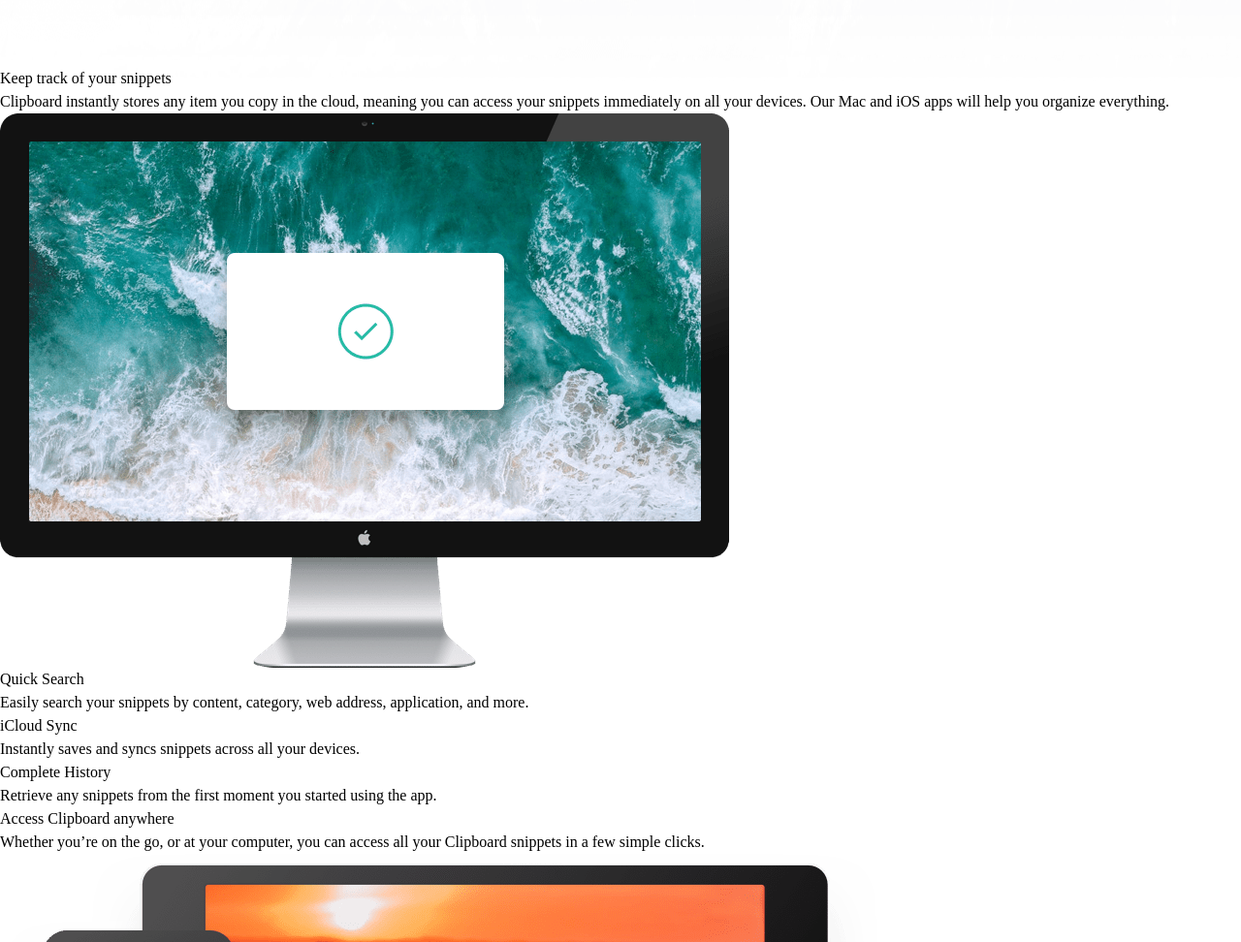
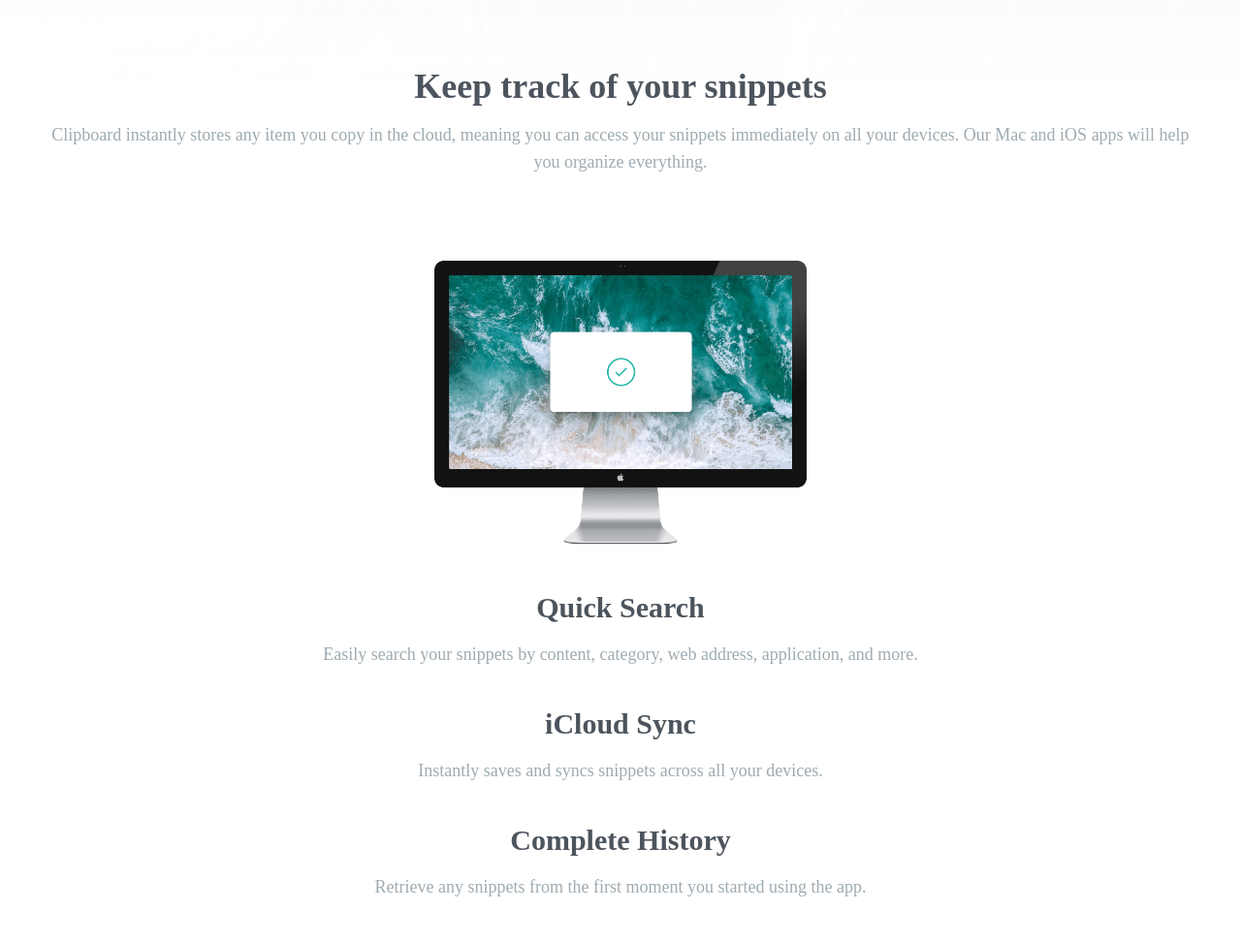
Before and after one commit to RonenTGreat/clipboard-landing-page, a website: page index.html in a window 1280 px wide. Shown: the part 700-1672 px from the top of the page at 97% size. Drawn offline with Linux system fonts and the light colour scheme; a web font is replaced by a local one.

Commit message:
finished with second section

```diff
--- a/index.html
+++ b/index.html
@@ -19,8 +19,8 @@
       </picture>
       <div>
         <img class="z-1 pt-36 pb-16 mx-auto" src="./images/logo.svg" alt="">
-        <h1 class="px-5 pb-4 text-darkgrayishblue text-center text-4xl font-bold">A history of everything you copy</h1>
-        <p class="text-grayishblue text-lg text-center px-10 pb-10">Clipboard allows you to track and organize everything you
+        <h1 class="heading">A history of everything you copy</h1>
+        <p class="paragraph">Clipboard allows you to track and organize everything you
   copy. Instantly access your clipboard on all your devices.</p>
   <div class="mx-auto grid grid-cols-1 pb-36">
     <button class="bg-strongcyan mb-6 btn shadow-cyanshadow">Download for iOS</button>
@@ -32,28 +32,28 @@
 
 
     <!-- Second Section Start -->
-    <section>
+    <section class="pb-32">
       <div>
-        <h2>Keep track of your snippets</h2>
-        <p>Clipboard instantly stores any item you copy in the cloud,
+        <h2 class="heading">Keep track of your snippets</h2>
+        <p class="paragraph pb-5">Clipboard instantly stores any item you copy in the cloud,
   meaning you can access your snippets immediately on all your
   devices. Our Mac and iOS apps will help you organize everything.</p>
       </div>
 
       <div>
-        <img src="./images/image-computer.png" alt="">
+        <img class="w-96 py-12 mx-auto" src="./images/image-computer.png" alt="">
         <div>
           <div>
-            <h3>Quick Search</h3>
-            <p>Easily search your snippets by content, category, web address, application, and more.</p>
+            <h3 class="subheading">Quick Search</h3>
+            <p class="paragraph">Easily search your snippets by content, category, web address, application, and more.</p>
           </div>
           <div>
-            <h3>iCloud Sync</h3>
-            <p>Instantly saves and syncs snippets across all your devices.</p>
+            <h3 class="subheading">iCloud Sync</h3>
+            <p class="paragraph">Instantly saves and syncs snippets across all your devices.</p>
           </div>
           <div>
-            <h3>Complete History</h3>
-            <p>Retrieve any snippets from the first moment you started using the app.</p>
+            <h3 class="subheading">Complete History</h3>
+            <p class="paragraph">Retrieve any snippets from the first moment you started using the app.</p>
           </div>
         </div>
       </div>
--- a/input.css
+++ b/input.css
@@ -7,3 +7,14 @@
 .btn {
   @apply  text-white font-medium p-4 mx-7 rounded-full;
 }
+
+.heading{
+  @apply px-5 pb-4 text-darkgrayishblue text-center text-4xl font-semibold;
+}
+
+.subheading{
+  @apply px-5 pb-4 text-darkgrayishblue text-center text-3xl font-semibold;
+}
+.paragraph{
+  @apply text-grayishblue text-lg text-center px-10 pb-10;
+}
```
Also changed, not shown: css/output.css.
